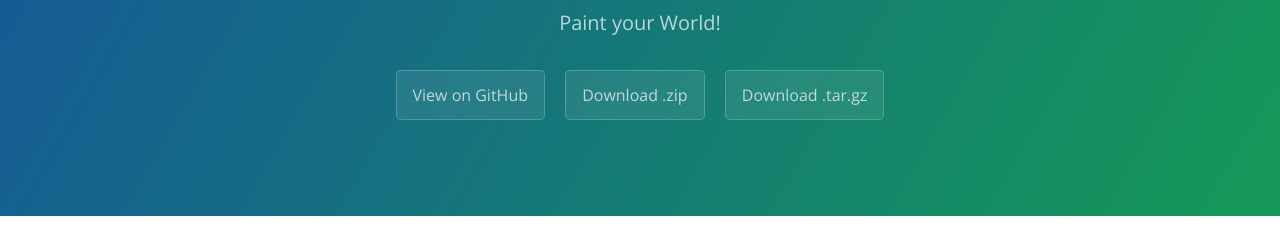
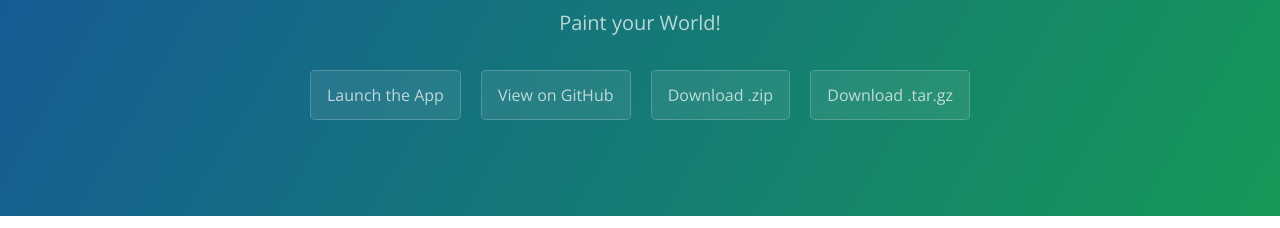
Before and after one commit to DhiMalo/ColorCustomizer, a plain HTML site: page index.html in a window 1280 px wide. Shown: the part 167-395 px from the top of the page. Drawn offline with nearby package versions, Linux system fonts and the light colour scheme.

Commit message:
Create 'launch the app' button

```diff
--- a/index.html
+++ b/index.html
@@ -13,6 +13,7 @@
     <section class="page-header">
       <h1 class="project-name">ColorCustomizer</h1>
       <h2 class="project-tagline">Paint your World!</h2>
+      <a href="index.html" class="btn">Launch the App</a>
       <a href="https://github.com/DhiMalo/ColorCustomizer" class="btn">View on GitHub</a>
       <a href="https://github.com/DhiMalo/ColorCustomizer/zipball/master" class="btn">Download .zip</a>
       <a href="https://github.com/DhiMalo/ColorCustomizer/tarball/master" class="btn">Download .tar.gz</a>
```
